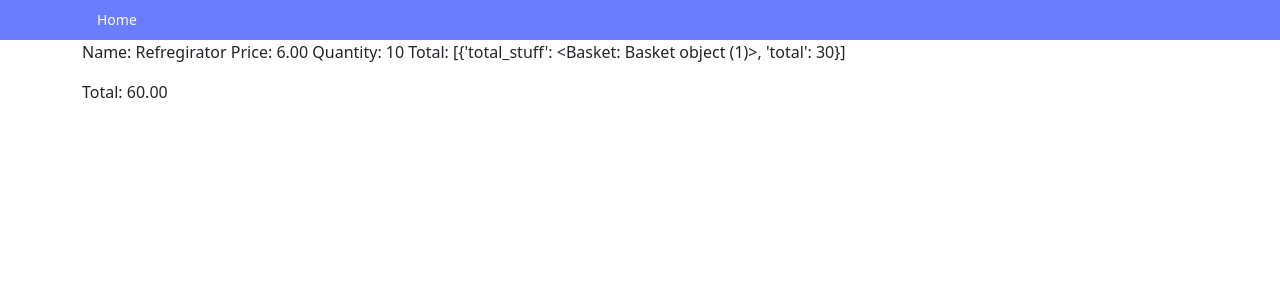
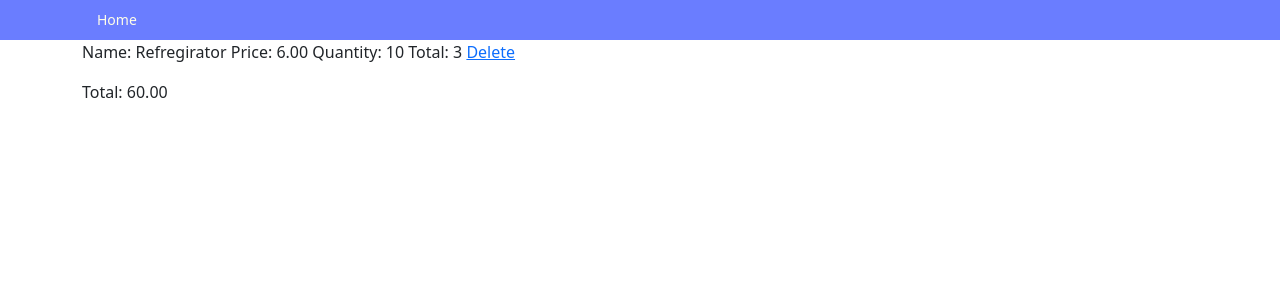
Before and after one commit to namastefellas/Lab, a Django app: page /basket/list in a window 1280 px wide. Shown: the top 300 px of the page. Run offline with Django 3.2, Linux system fonts and the light colour scheme; data comes from the database, SQL or seed files in the repository; some libraries are stand-ins or nearby versions.

Commit message:
bugged stuff

```diff
--- a/lab/lab/urls.py
+++ b/lab/lab/urls.py
@@ -16,7 +16,7 @@ Including another URLconf
 from django.contrib import admin
 from django.urls import path
 from webapp.view.product import IndexView, ProductView, ProductCreate, ProductUpdate, ProductDelete
-from webapp.view.basket import BasketCreate, BasketView
+from webapp.view.basket import BasketCreate, BasketView, BasketDelete
 
 
 urlpatterns = [
@@ -27,5 +27,6 @@ urlpatterns = [
     path('product/<int:pk>/update/', ProductUpdate.as_view(), name='product_edit'),
     path('product/<int:pk>/delete/', ProductDelete.as_view(), name='product_delete'),
     path('basket/<int:pk>/', BasketCreate.as_view(), name='basket'),
-    path('basket/list', BasketView.as_view(), name='basket_list')
+    path('basket/list', BasketView.as_view(), name='basket_list'),
+    path('product/delete/<int:pk>', BasketDelete.as_view(), name='basket_delete')
 ]
--- a/lab/webapp/models.py
+++ b/lab/webapp/models.py
@@ -10,7 +10,14 @@ class Product(models.Model):
     category = models.CharField(max_length=100, null=False, blank=False, default='others', choices=category_choice)
     leftover = models.IntegerField(null=False, blank=False)
     product_cost = models.DecimalField(max_digits=7, decimal_places=2)
-
+    order = models.ManyToManyField(
+        'webapp.Order',
+        related_name='products',
+        verbose_name='Order',
+        through='webapp.ProductOrder',
+        through_fields=('product', 'order'),
+        blank=True
+    )
     class Meta:
         db_table = 'products'
         verbose_name = 'Product'
@@ -30,3 +37,32 @@ class Basket(models.Model):
         db_table = 'basket'
         verbose_name = 'Basket'
         verbose_name_plural = 'Baskets'
+
+
+class Order(models.Model):
+    name = models.CharField(null=False, blank=False, max_length=100, verbose_name='User Name')
+    phone = models.IntegerField(null=False, blank=False, verbose_name='Phone Number')
+    adress = models.CharField(null=False, blank=False, max_length=200, verbose_name='Adress')
+    created_at = models.DateTimeField(auto_now_add=True, verbose_name='Created At')
+
+    class Meta:
+        db_table = 'orders'
+        verbose_name = 'Order'
+        verbose_name_plural = 'Orders'
+
+
+
+class ProductOrder(models.Model):
+    product = models.ForeignKey(
+        'webapp.Product',
+        related_name='o_product',
+        on_delete=models.CASCADE,
+        verbose_name='Product'
+        )
+
+    order = models.ForeignKey(
+        'webapp.Order',
+        related_name='product_o',
+        on_delete=models.CASCADE,
+        verbose_name='Order'
+    )
--- a/lab/webapp/templates/basket/basket.html
+++ b/lab/webapp/templates/basket/basket.html
@@ -2,8 +2,8 @@
 {% block menu %}
 {% endblock %}
 {% block content %}
-{% for basket in baskets %}
-    <p>Name: {{ basket.product_b.product_name }} Price: {{  basket.product_b.product_cost }} Quantity: {{ basket.product_b.leftover}} Total: {{ total_stuff }} </p>
+{% for basket in total_stuff %}
+    <p>Name: {{ basket.total_stuff.product_b.product_name }} Price: {{  basket.total_stuff.product_b.product_cost }} Quantity: {{ basket.total_stuff.product_b.leftover}} Total: {{ basket.total_stuff.product_qty }} <a href="#">Delete</a></p>
 {% endfor %}
 <p>Total: {{ total }}</p>
 {% endblock %}
--- a/lab/webapp/templates/product/product_view.html
+++ b/lab/webapp/templates/product/product_view.html
@@ -12,7 +12,7 @@
             <p class="card-text">Price: {{product.product_cost }}</p>
             <a href="{% url 'product_delete' product.pk %}"><img src="https://img.icons8.com/fluent-systems-filled/25/000000/trash.png"/></a>
             <a href="{% url 'product_edit' product.pk %}"><img src="https://img.icons8.com/fluent-systems-filled/25/000000/edit.png"/></a>
-            <a href="{% url 'basket' %}">Add To Basket</a>
+            <a href="{% url 'basket' product.pk %}">Add To Basket</a>
             <a href="{% url 'index' %}">Back to list</a>
             </div>
         </div>
--- a/lab/webapp/view/basket.py
+++ b/lab/webapp/view/basket.py
@@ -11,13 +11,10 @@ from webapp.forms import BasketForm, SearchForm, Product
 class BasketCreate(View):
     def get(self, request, *args, **kwargs):
         product = get_object_or_404(Product, pk=self.kwargs.get('pk'))
-        if product.leftover == 0:
-            pass
         if product.leftover > 0:
             try:
                 basket = Basket.objects.get(product_b__pk=product.pk)
-                qty = basket.qty + 1
-                basket.qty = qty
+                basket.product_qty += 1
                 basket.save()
 
             except Basket.DoesNotExist:
@@ -25,7 +22,11 @@ class BasketCreate(View):
                     product_b=product,
                     product_qty=1
                 )
-                return redirect('index')
+            basket.product_b.leftover -= 1
+            basket.product_b.save()
+        else:
+            pass
+        return redirect('index')
 
 
 
@@ -40,7 +41,7 @@ class BasketView(ListView):
         basket = Basket.objects.all()
         for i in basket:
             total += i.product_b.product_cost * i.product_b.leftover
-            total_stuff.append({'total_stuff': i, 'total': i.product_qty * i.product_b.leftover })
+            total_stuff.append({'total_stuff': i, 'total': i.product_qty * i.product_b.product_cost })
         context = super().get_context_data(**kwargs)
         context['total_stuff'] = total_stuff
         context['total'] = total
@@ -51,5 +52,9 @@ class BasketView(ListView):
 
 class BasketDelete(DeleteView):
     model = Basket
-    context_object_name = 'product'
-    success_url = reverse_lazy('basket_list')
+
+    def get(self, request, *args, **kwargs):
+        return self.delete(request, *args, **kwargs)
+
+    def get_success_url(self):
+        return reverse('basket_list', kwargs={'pk': self.object.product_b.pk})
```
Also changed, not shown: lab/webapp/admin.py (+6 -1 lines), lab/webapp/migrations/0004_auto_20210405_1122.py (added).
